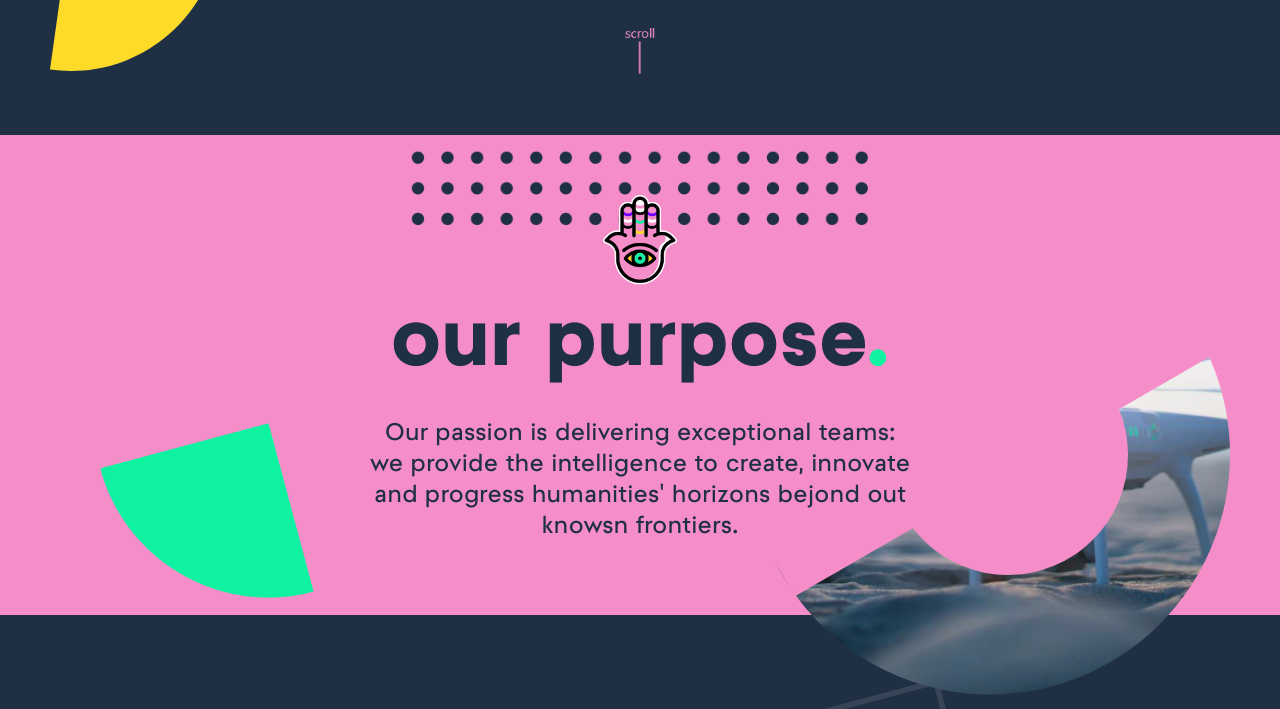
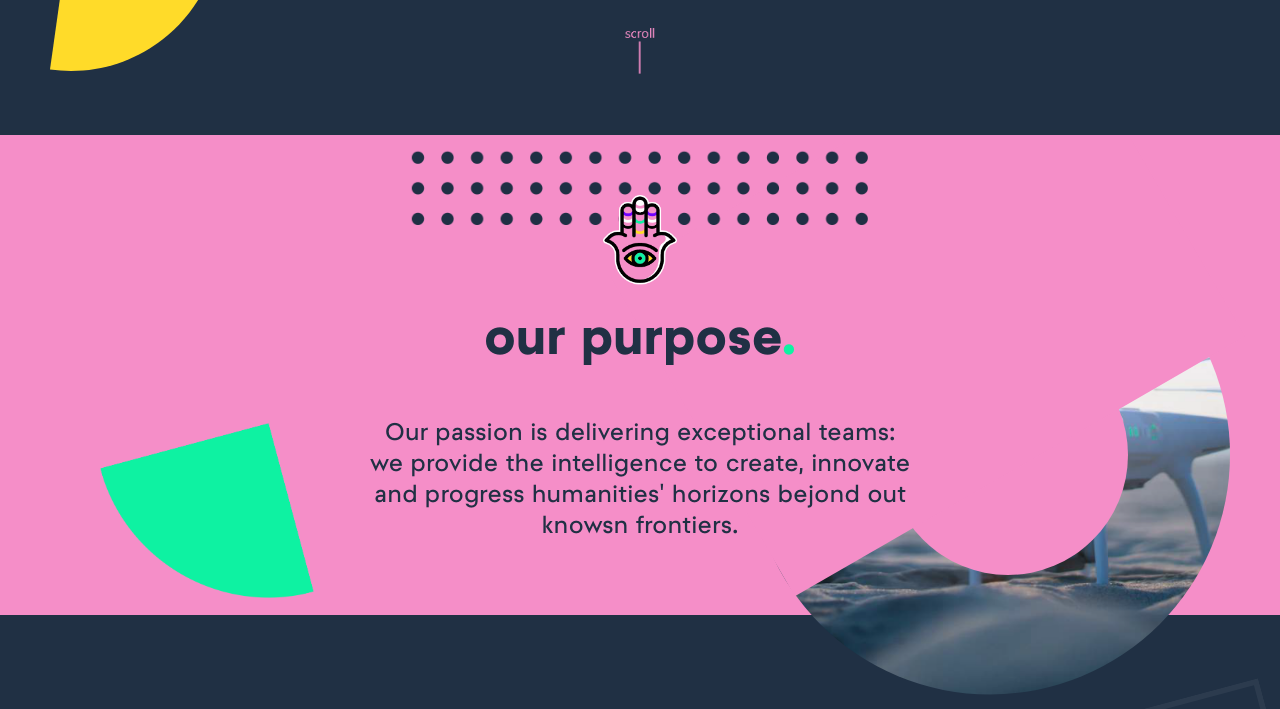
Before and after one commit to denys-lazorchyk/Talisman-website, a plain HTML site: page index.html in a window 1280 px wide. Shown: the part 720-1429 px from the top of the page. Drawn offline with nearby package versions, Linux system fonts and the light colour scheme.

Commit message:
Bugs fixes

```diff
--- a/scss/_common.scss
+++ b/scss/_common.scss
@@ -65,7 +65,7 @@ a {
 
 	.menu {
 		@include absoluteDataTop(180px, 0, fixed);
-		background-color: $color_pink;
+		background-color: $color_blue;
 		width: 100vw;
 		height: calc(100vh - 180px);
 		z-index: 2705;
@@ -87,8 +87,10 @@ a {
 				padding-bottom: 50px;
 
 				a {
-					color: $color_blue;
+					color: $color_white;
 					text-transform: uppercase;
+					text-decoration: underline;
+					text-decoration-color: $color_pink;
 					font-size: 40px;
 				}
 			}
--- a/scss/_responsive.scss
+++ b/scss/_responsive.scss
@@ -23,7 +23,12 @@
 	}
 
 	h1 {
-		font-size: 80px;
+		font-size: 50px;
+		text-align: center;
+	}
+
+	h4 {
+		font-size: 20px;
 	}
 
 	.description {
@@ -48,10 +53,12 @@
 		}
 
 		.circle {
+			margin-left: -50px;
 			height: 60vw;
 			width: 60vw;
-			top: 19vw;
-			left: 8vw;
+			top: 50%;
+			left: 50%;
+			transform: translate(-50%, -50%);
 		}
 	}
 
@@ -77,6 +84,36 @@
 		}
 	}
 
+	.sectors {
+		&__imgs {
+			* {
+				opacity: 0.05;
+			}
+
+			.first {
+				@include imagesPositioningTopLeft(30%, -10%);
+				height: 200px;
+			}
+
+			.second {
+				@include imagesPositioningTopRight(
+					70%,
+					-5%,
+					$transform: rotate(-45deg)
+				);
+				height: 100px;
+			}
+
+			.third {
+				@include imagesPositioningTopRight(
+					80px,
+					0%,
+					$transform: rotate(-15deg)
+				);
+			}
+		}
+	}
+
 	.contact {
 		padding: 0px 30px 0px 40vw;
 	}
@@ -98,7 +135,6 @@
 
 @include media(1024) {
 	.header {
-		position: fixed;
 		z-index: 23;
 		background-color: $color_blue;
 
@@ -330,7 +366,7 @@
 	}
 
 	h1 {
-		font-size: 60px;
+		font-size: 50px;
 		line-height: 80px;
 	}
 
```
Also changed, not shown: css/style.css, 1 other file.
